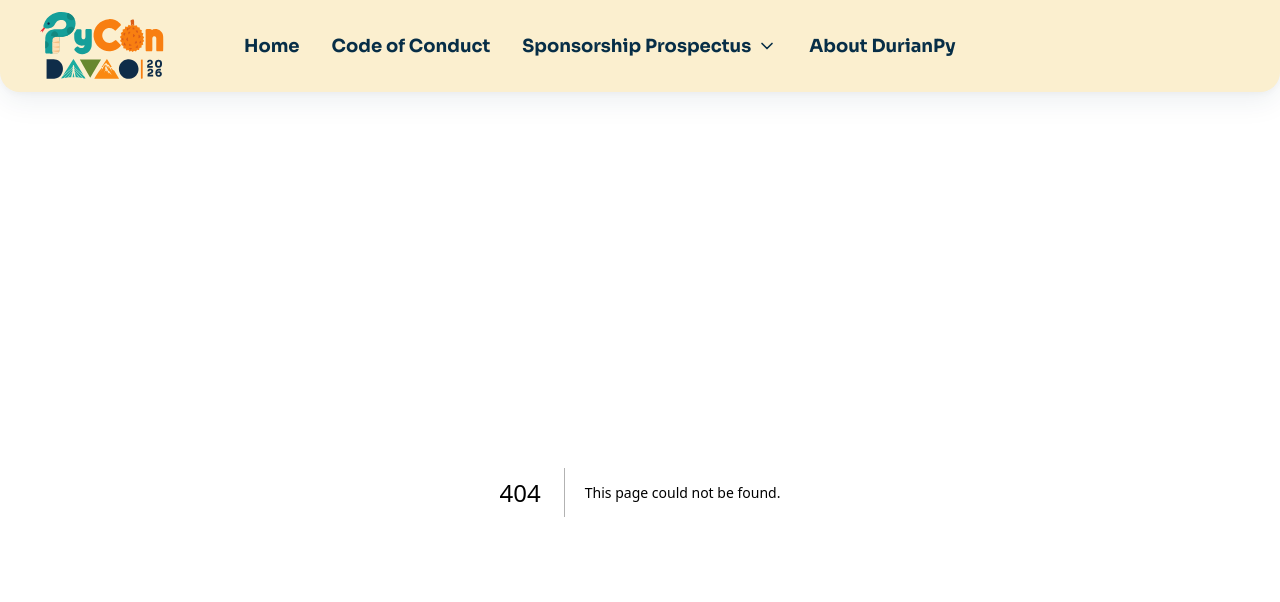
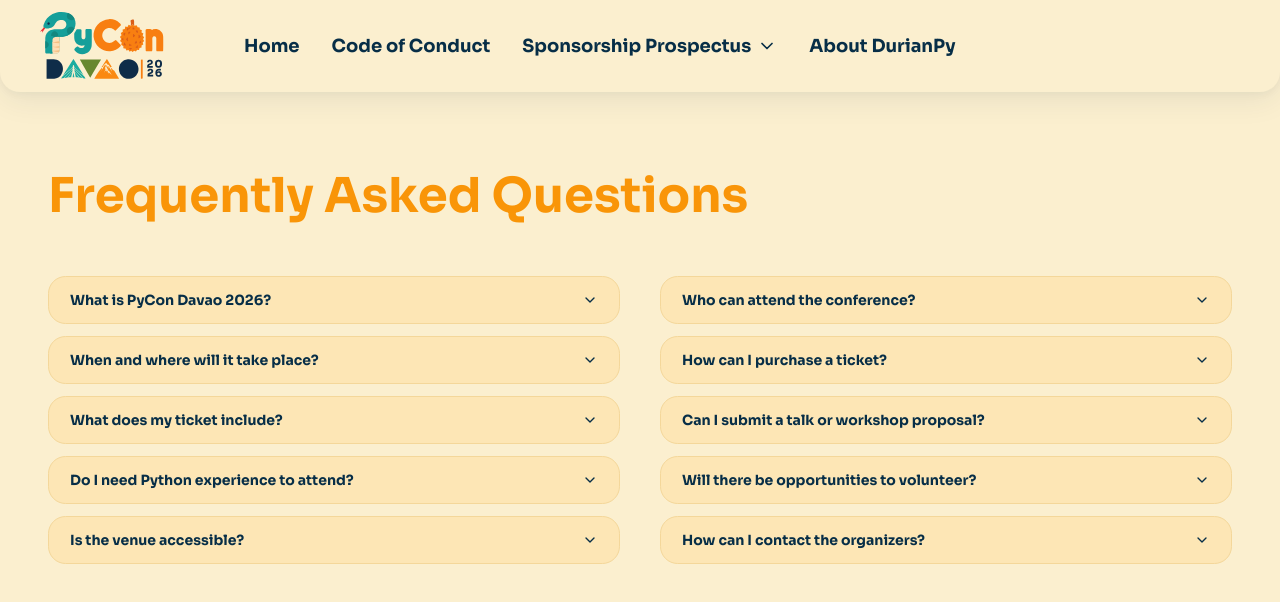
Before and after one commit to DurianPy-Davao-Python-User-Group/pycon-davao-2026-website, a Next.js app: page /test in a window 1280 px wide. Before the commit this address had no page. Shown: the top 602 px of the page. Built offline with nearby package versions, Linux system fonts and the light colour scheme.

Commit message:
feat: add home faqs

```diff
--- /dev/null
+++ b/src/app/test/page.tsx
@@ -0,0 +1,12 @@
+import HomeFaqSection from '@/components/sections/home-faq-section';
+import { HomeFaqSectionData } from '@/data/home-faq-section-data';
+
+const page = () => {
+  return (
+    <div>
+      <HomeFaqSection title="Frequently Asked Questions" data={HomeFaqSectionData} />
+    </div>
+  );
+};
+
+export default page;
--- /dev/null
+++ b/src/components/sections/home-faq-section.tsx
@@ -0,0 +1,51 @@
+import {
+  Accordion,
+  AccordionContent,
+  AccordionItem,
+  AccordionTrigger,
+} from '@/components/ui/accordion';
+import type { HomeFaqItem } from '@/data/home-faq-section-data';
+
+interface HomeFaqSectionProps {
+  title: string;
+  data: Array<string | HomeFaqItem>;
+}
+
+const HomeFaqSection = ({ title, data }: HomeFaqSectionProps) => {
+  return (
+    <section className="bg-pycon-beige px-5 py-14 sm:px-8 sm:py-20 lg:px-12">
+      <div className="mx-auto max-w-7xl">
+        <h2 className="font-heading text-pycon-orange mb-14 text-4xl font-bold sm:text-5xl">
+          {title}
+        </h2>
+
+        <Accordion className="grid items-start gap-x-10 gap-y-3 md:grid-cols-2">
+          {data.map((item, index) => {
+            const question = typeof item === 'string' ? item : item.question;
+            const answer = typeof item === 'string' ? '' : item.answer;
+
+            return (
+              <AccordionItem
+                key={`${question}-${index}`}
+                value={`faq-${index}`}
+                className="overflow-hidden rounded-3xl border border-[#f4d79a] bg-[#fde6b5] transition-colors focus-within:border-[#efc66f] hover:border-[#efc66f]"
+              >
+                <AccordionTrigger className="font-heading text-pycon-dark-blue [&_[data-slot=accordion-trigger-icon]]:text-pycon-dark-blue min-h-11 cursor-pointer items-center px-4 py-3 font-bold hover:no-underline sm:px-5">
+                  {question}
+                </AccordionTrigger>
+
+                {answer && (
+                  <AccordionContent className="text-pycon-dark-blue px-4 pb-4 leading-relaxed sm:px-5">
+                    {answer}
+                  </AccordionContent>
+                )}
+              </AccordionItem>
+            );
+          })}
+        </Accordion>
+      </div>
+    </section>
+  );
+};
+
+export default HomeFaqSection;
--- /dev/null
+++ b/src/components/ui/accordion.tsx
@@ -0,0 +1,72 @@
+import { Accordion as AccordionPrimitive } from "@base-ui/react/accordion"
+
+import { cn } from "@/lib/utils"
+import { ChevronDownIcon, ChevronUpIcon } from "lucide-react"
+
+function Accordion({ className, ...props }: AccordionPrimitive.Root.Props) {
+  return (
+    <AccordionPrimitive.Root
+      data-slot="accordion"
+      className={cn("flex w-full flex-col", className)}
+      {...props}
+    />
+  )
+}
+
+function AccordionItem({ className, ...props }: AccordionPrimitive.Item.Props) {
+  return (
+    <AccordionPrimitive.Item
+      data-slot="accordion-item"
+      className={cn("not-last:border-b", className)}
+      {...props}
+    />
+  )
+}
+
+function AccordionTrigger({
+  className,
+  children,
+  ...props
+}: AccordionPrimitive.Trigger.Props) {
+  return (
+    <AccordionPrimitive.Header className="flex">
+      <AccordionPrimitive.Trigger
+        data-slot="accordion-trigger"
+        className={cn(
+          "group/accordion-trigger relative flex flex-1 items-start justify-between rounded-lg border border-transparent py-2.5 text-left text-sm font-medium transition-all outline-none hover:underline focus-visible:border-ring focus-visible:ring-3 focus-visible:ring-ring/50 focus-visible:after:border-ring aria-disabled:pointer-events-none aria-disabled:opacity-50 **:data-[slot=accordion-trigger-icon]:ml-auto **:data-[slot=accordion-trigger-icon]:size-4 **:data-[slot=accordion-trigger-icon]:text-muted-foreground",
+          className
+        )}
+        {...props}
+      >
+        {children}
+        <ChevronDownIcon data-slot="accordion-trigger-icon" className="pointer-events-none shrink-0 group-aria-expanded/accordion-trigger:hidden" />
+        <ChevronUpIcon data-slot="accordion-trigger-icon" className="pointer-events-none hidden shrink-0 group-aria-expanded/accordion-trigger:inline" />
+      </AccordionPrimitive.Trigger>
+    </AccordionPrimitive.Header>
+  )
+}
+
+function AccordionContent({
+  className,
+  children,
+  ...props
+}: AccordionPrimitive.Panel.Props) {
+  return (
+    <AccordionPrimitive.Panel
+      data-slot="accordion-content"
+      className="overflow-hidden text-sm data-open:animate-accordion-down data-closed:animate-accordion-up"
+      {...props}
+    >
+      <div
+        className={cn(
+          "h-(--accordion-panel-height) pt-0 pb-2.5 data-ending-style:h-0 data-starting-style:h-0 [&_a]:underline [&_a]:underline-offset-3 [&_a]:hover:text-foreground [&_p:not(:last-child)]:mb-4",
+          className
+        )}
+      >
+        {children}
+      </div>
+    </AccordionPrimitive.Panel>
+  )
+}
+
+export { Accordion, AccordionItem, AccordionTrigger, AccordionContent }
--- /dev/null
+++ b/src/data/home-faq-section-data.ts
@@ -0,0 +1,67 @@
+export interface HomeFaqItem {
+  question: string;
+  answer: string;
+}
+
+export interface HomeFaqSectionData {
+  title: string;
+  data: HomeFaqItem[];
+}
+
+export const homeFaqSectionData: HomeFaqSectionData = {
+  title: 'Frequently Asked Questions',
+  data: [
+    {
+      question: 'What is PyCon Davao 2026?',
+      answer:
+        'PyCon Davao 2026 is a community conference for Python developers, learners, educators, and technology enthusiasts to connect and share knowledge.',
+    },
+    {
+      question: 'Who can attend the conference?',
+      answer:
+        'Everyone is welcome, from people writing their first lines of Python to experienced developers and industry professionals.',
+    },
+    {
+      question: 'When and where will it take place?',
+      answer:
+        'The confirmed conference schedule and venue will be published on this website and the official PyCon Davao social channels.',
+    },
+    {
+      question: 'How can I purchase a ticket?',
+      answer:
+        'Ticket options and registration instructions will be available on the conference website once registration opens.',
+    },
+    {
+      question: 'What does my ticket include?',
+      answer:
+        'Ticket inclusions vary by ticket type. The registration page will list the sessions, meals, merchandise, and other benefits included with each option.',
+    },
+    {
+      question: 'Can I submit a talk or workshop proposal?',
+      answer:
+        'Yes. Proposal guidelines, available session formats, and submission deadlines will be shared when the call for proposals opens.',
+    },
+    {
+      question: 'Do I need Python experience to attend?',
+      answer:
+        'No. The conference welcomes all experience levels, and the program will identify sessions so you can find topics suited to your background.',
+    },
+    {
+      question: 'Will there be opportunities to volunteer?',
+      answer:
+        'Yes. Volunteer roles and application details will be announced closer to the conference date.',
+    },
+    {
+      question: 'Is the venue accessible?',
+      answer:
+        'Accessibility information will be included with the final venue details. You may also contact the organizers about specific accommodations.',
+    },
+    {
+      question: 'How can I contact the organizers?',
+      answer:
+        'Use the official contact details listed on this website for questions about registration, speaking, sponsorship, accessibility, or the event itself.',
+    },
+  ],
+};
+
+export const HomeFaqSectionData = homeFaqSectionData.data;
```
Also changed, not shown: 1 other file (tests, documents, lock files or other folders).
